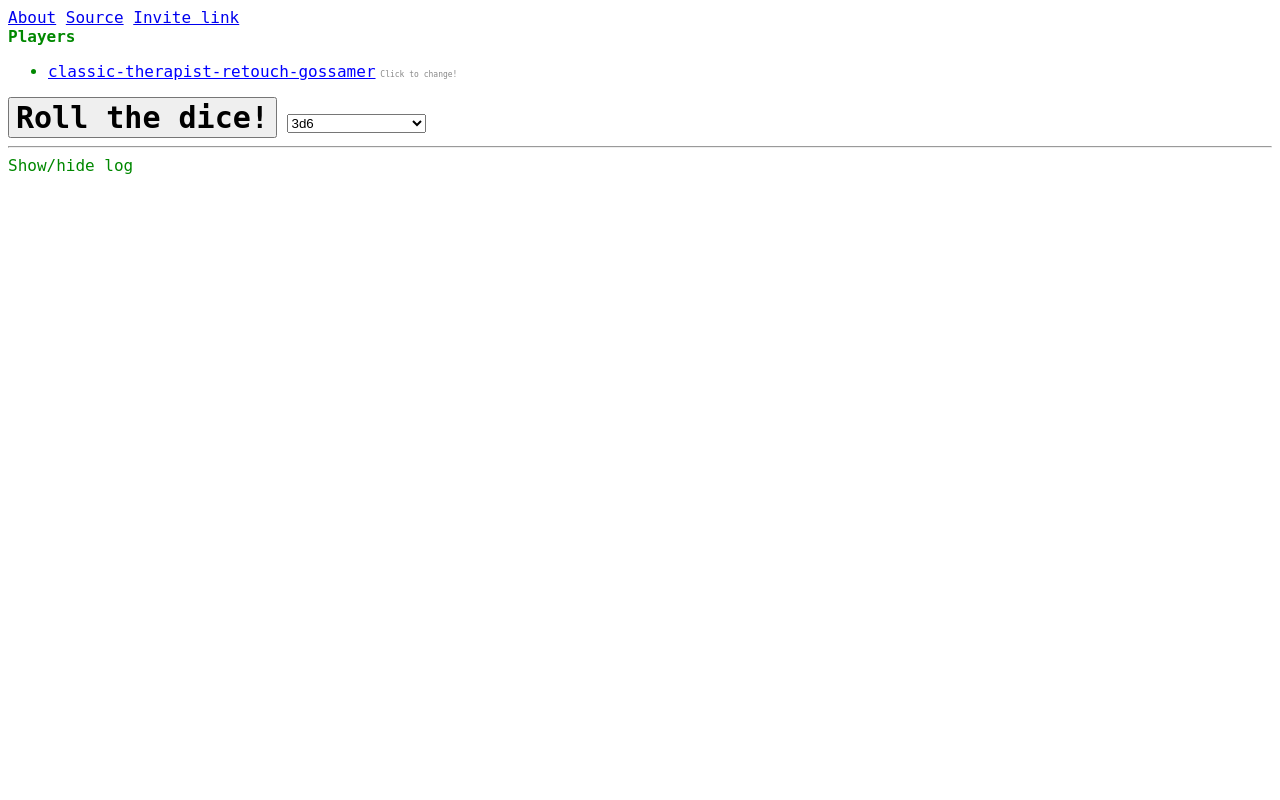
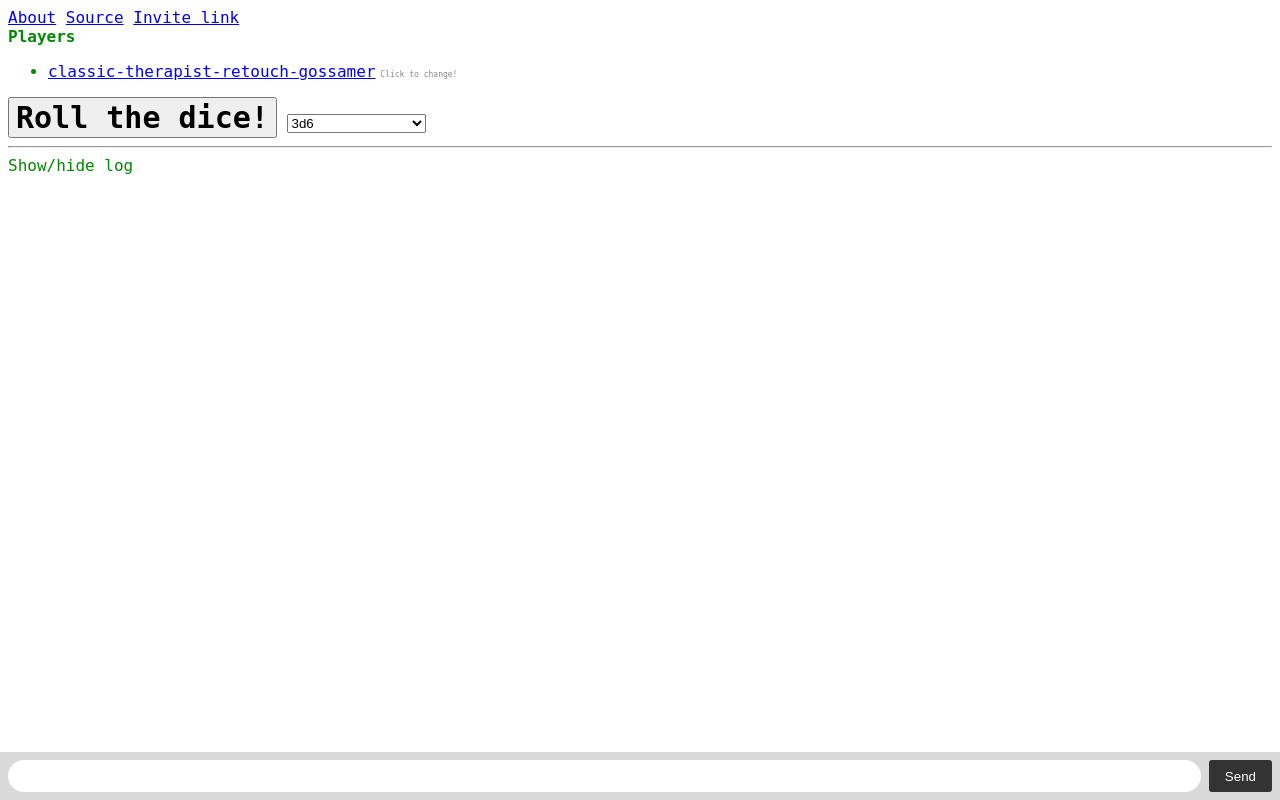
Before and after one commit to osresearch/diceroll-games, a website: page docs/index.html in a window 1280 px wide. Drawn offline with nearby package versions, Linux system fonts and the light colour scheme; no server answers.

Commit message:
chat box restored

```diff
--- a/docs/dice.js
+++ b/docs/dice.js
@@ -567,3 +567,43 @@ function randtest(n)
 	}
 	return dist;
 }
+
+
+/*
+ * Chat box stuff
+ */
+const chat_form = document.getElementById('chat-form');
+
+chat_form.addEventListener('submit', function(e) {
+	const input = document.getElementById('chat-input');
+	e.preventDefault();
+	let msg = input.value;
+	if (!msg)
+		return;
+
+	if (msg[0] == '/')
+	{
+		// commands
+		const words = msg.substr(1).split(" ");
+		const cmd = words.shift();
+		log_append(sock.id, 'UNKNOWN COMMAND ' + cmd);
+	} else
+	if (msg[0] == '@')
+	{
+		// private message to named user
+		//const words = msg.substr(1).split(" ");
+		//const dest = words.shift();
+		//sock.emit('to', dest, 'direct', words.join(" "));
+		//log_append(sock.id, msg, 'message-private');
+	} else {
+		// public message to everyone
+		sock.emit('chat', msg);
+		log_append(sock.id, msg, 'message-public');
+	}
+
+	input.value = '';
+});
+
+sock.on('chat', (peer,msg) => {
+	console.log(peer.id, "chat", msg);
+});
--- a/docs/index.html
+++ b/docs/index.html
@@ -121,6 +121,40 @@ body  {
 	padding: 5px 20px 5px 20px;
 }
 
+
+/*
+ * Chat box
+ */
+#chat-form {
+	background: rgba(0, 0, 0, 0.15);
+	padding: 0.25rem;
+	position: fixed;
+	bottom: 0;
+	left: 0;
+	right: 0;
+	display: flex;
+	height: 3rem;
+	box-sizing: border-box;
+	backdrop-filter: blur(10px);
+}
+#chat-input {
+	border: none;
+	padding: 0 1rem;
+	flex-grow: 1;
+	border-radius: 2rem;
+	margin: 0.25rem;
+	font-family: mono;
+}
+#chat-input:focus { outline: none; }
+#chat-form > button {
+	background: #333;
+	border: none;
+	padding: 0 1rem;
+	margin: 0.25rem;
+	border-radius: 3px;
+	outline: none;
+	color: #fff;
+}
 </style>
 </head>
 <body>
@@ -155,6 +189,10 @@ body  {
 	d.style.display = d.style.display ? "" : "none";
 '>Show/hide log</div>
 <div id="log" style='display:none;'></div>
+
+    <form id="chat-form" action="">
+      <input id="chat-input" autocomplete="off" /><button>Send</button>
+    </form>
 </body>
 
 <script src="dice.js"></script>
```
